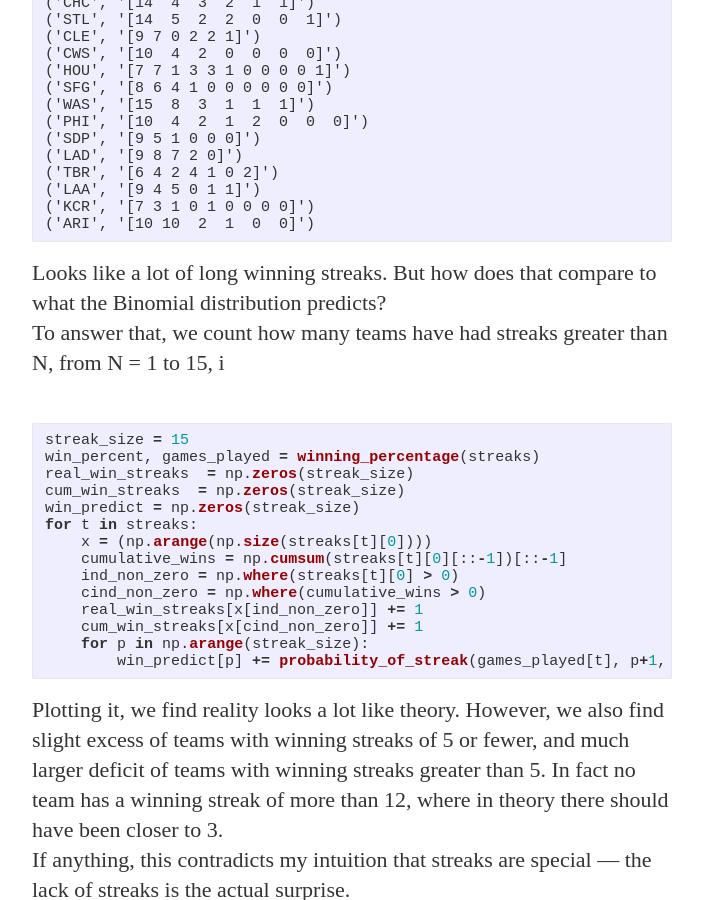
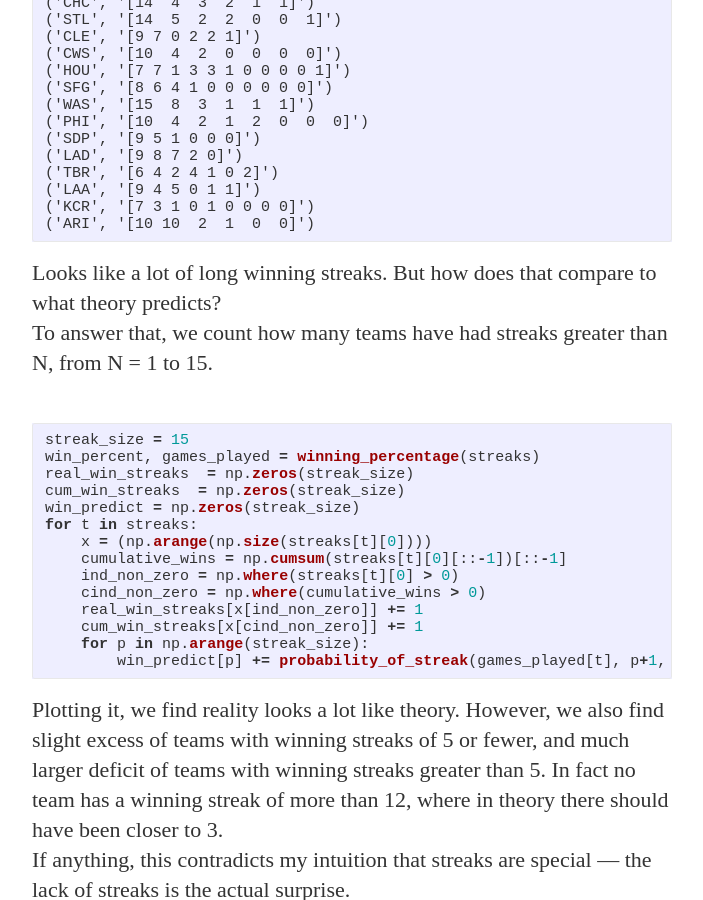
Before and after one commit to wrapgenius/wrapgenius.github.io, a Jekyll site: the page built from _posts/2019-04-22-Win-Streak-Probabilities.md, in a window 1280 px wide and 900 px high, scrolled down 4338 px. Shown: the whole window, without its empty margins (288-991 px from the left). Built offline with Jekyll 4.4.1, drawn with Linux system fonts in a browser that asks for light colours; nearby versions of some CDN libraries; some web fonts are replaced.

Commit message:
Uploading mostly finished post

````diff
--- a/_posts/2019-04-22-Win-Streak-Probabilities.md
+++ b/_posts/2019-04-22-Win-Streak-Probabilities.md
@@ -177,8 +177,8 @@ for t in streaks:
     ('ARI', '[10 10  2  1  0  0]')
 
 
-Looks like a lot of long winning streaks.  But how does that compare to what the Binomial distribution predicts? <br>
-To answer that, we count how many teams have had streaks greater than N, from N = 1 to 15, i
+Looks like a lot of long winning streaks.  But how does that compare to what theory predicts? <br>
+To answer that, we count how many teams have had streaks greater than N, from N = 1 to 15.
 
 
 ```python
````
